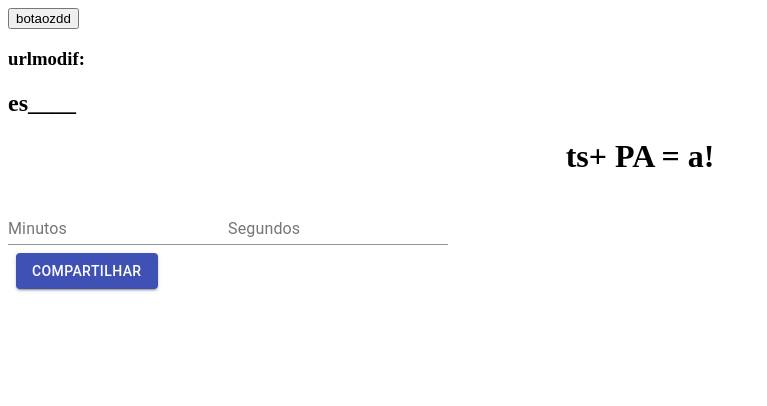
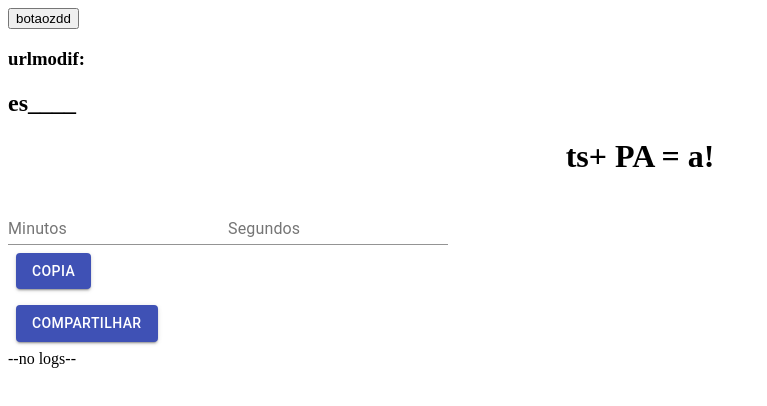
Before and after one commit to ecrseer/YTime2, a Next.js app: page / in a window 1280 px wide. Shown: the top 406 px of the page, without its empty margins (0-767 px from the left). Built offline with nearby package versions, Linux system fonts and the light colour scheme.

Commit message:
share btn

```diff
--- a/components/textMaterial/Sbutton.js
+++ b/components/textMaterial/Sbutton.js
@@ -9,14 +9,14 @@ const useStyles = makeStyles((theme) => ({
   },
 }));
 
-export default function Sbutton() {
+export default function Sbutton({txt,onShr}) {
     const classes = useStyles();
 
     return (
       <div className={classes.root}>
 
-        <Button variant="contained" color="primary">
-          Compartilhar
+        <Button variant="contained" color="primary" onClick={onShr}>
+          {txt}
         </Button>
       </div>
     );
--- a/pages/index.js
+++ b/pages/index.js
@@ -3,6 +3,9 @@ import { useEffect, useState } from 'react'
 import LaunchScreen from '../components/launch/launchScreen'
 import Sbutton from '../components/textMaterial/Sbutton';
 import TextField from '../components/textMaterial/TextField'
+
+
+
 
 const normalFt = (<a
     href="https://github.com/ecrseer"
@@ -19,6 +22,10 @@ export default function yshindex(){
     const [urlModif,setUrlModif] = useState('');
     const [Footinho,setFootinho] = useState(normalFt);
     const [Falli,setFalli] = useState(()=>{})
+
+    const [ShrButton,setShrButton] = useState(<Sbutton
+        txt="Copiar" />)
+    const [mylog,setMyLog] = useState('--no logs--');
 
     function copyBoard (result){
 
@@ -76,11 +83,29 @@ export default function yshindex(){
             console.log(e);
         })
     }
+    async function usarBotaoAdequado(){
+        await navigator.share?
+        setShrButton(<Sbutton txt="Compartilhar" />) :
+            setShrButton(<Sbutton
+                txt="Copia" />)
+    }
 
-
+    async function compartilhar(){
+        const shareData = {
+            title: 'MDN',
+            text: 'Aprenda desenvolvimento web no MDN!',
+            url: 'https://developer.mozilla.org',
+          }
+        try {
+            await navigator.share(shareData);
+        } catch (error) {
+            setMyLog('errofoi: '+error)
+        }
+    }
     useEffect(()=>{
         setWaitd(false);
         PedirPermissaoPraCopiar();
+        usarBotaoAdequado();
     },[urlvideo,tempo])
     return(
   <>
@@ -112,7 +137,11 @@ export default function yshindex(){
                 onBlur={adicionaTempo}
             />
             </div>
-            <Sbutton/>
+            {ShrButton}
+            <Sbutton txt="Compartilhar"  onShr={compartilhar}/>
+            </div>
+            <div>
+            {mylog}
             </div>
 
 
```
Also changed, not shown: 1 other file (tests, documents, lock files or other folders).
